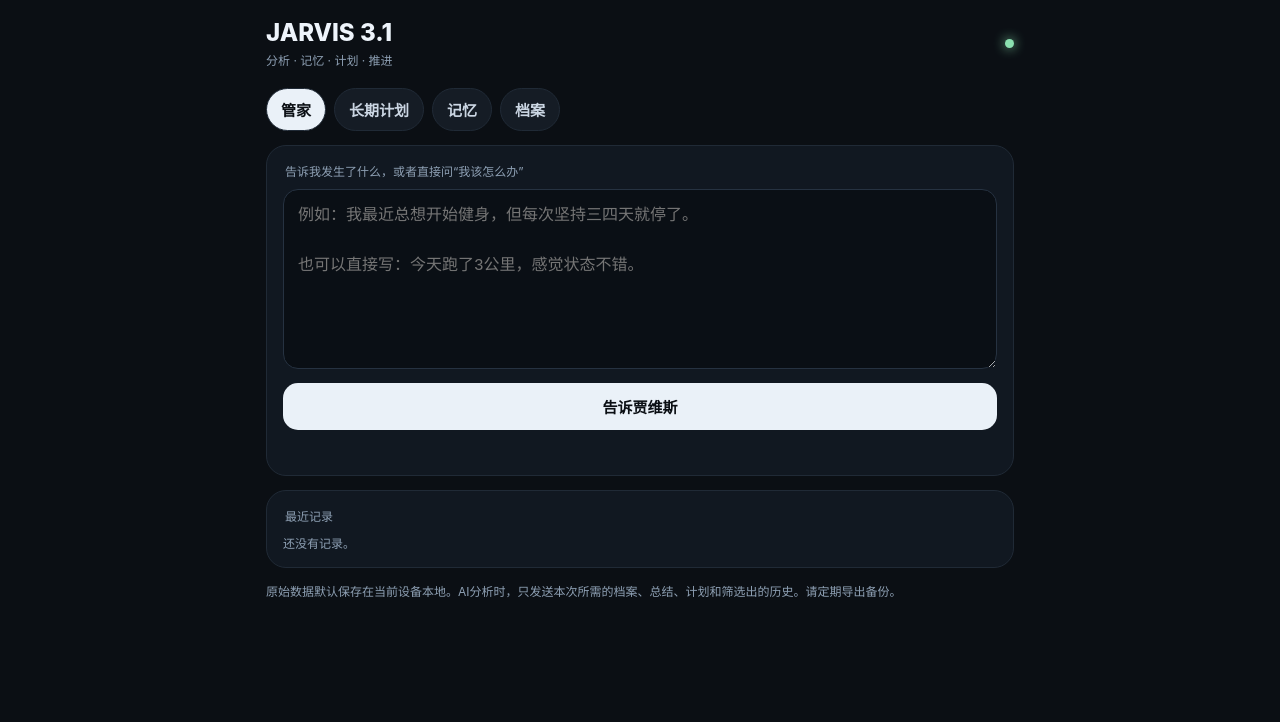
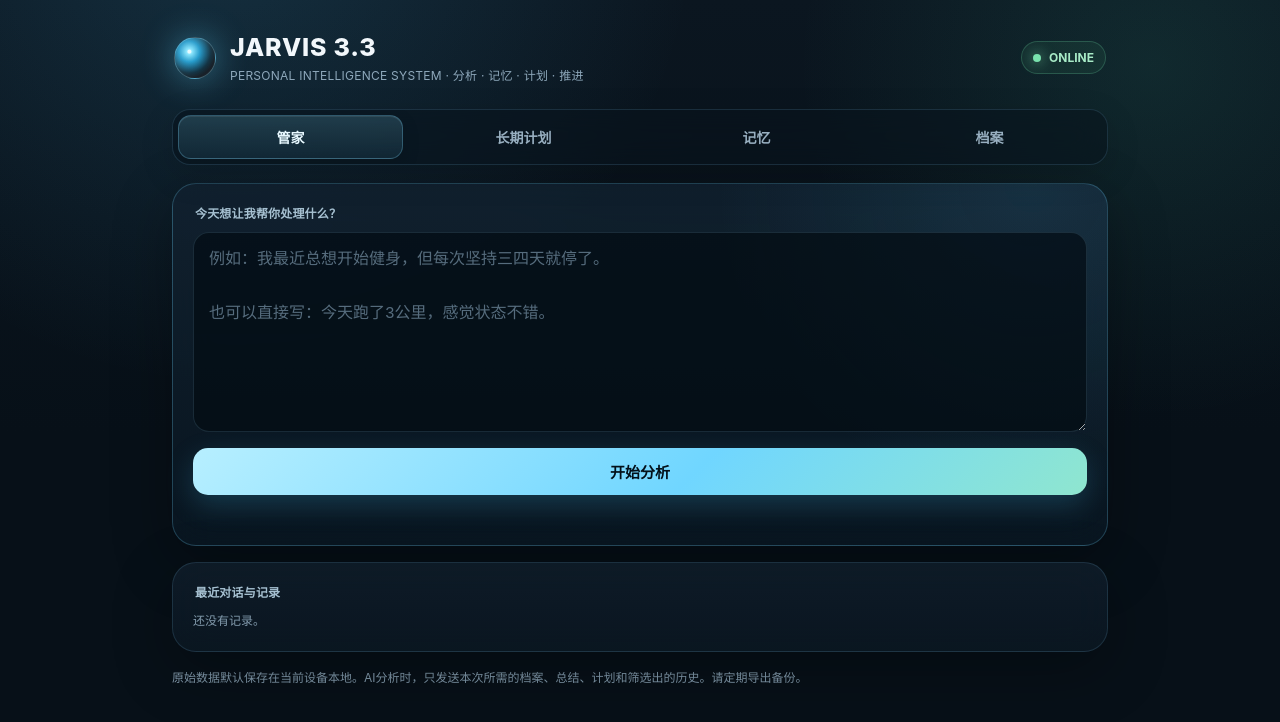
Before and after one commit to zlulu052/jarvis-personal, a website: page index.html in a window 1280 px wide. Drawn offline with Linux system fonts and the light colour scheme.

Commit message:
Update index.html

```diff
--- a/index.html
+++ b/index.html
@@ -8,29 +8,205 @@
 <meta name="apple-mobile-web-app-status-bar-style" content="black-translucent">
 <meta name="apple-mobile-web-app-title" content="Jarvis">
 <link rel="manifest" href="/manifest.webmanifest">
-<title>Jarvis 2</title>
+<title>Jarvis 3.3</title>
+
 <style>
-:root{--bg:#0b0f14;--panel:#121821;--line:#202a36;--text:#eef4fb;--muted:#8ea0b4;--btn:#eaf1f8}
+:root{
+  --bg:#071018;
+  --bg2:#0b1620;
+  --panel:rgba(16,29,41,.78);
+  --panel-strong:rgba(12,24,35,.96);
+  --line:rgba(121,185,220,.16);
+  --line-strong:rgba(120,209,255,.30);
+  --text:#f2f7fb;
+  --muted:#8ea8bb;
+  --muted2:#6f8798;
+  --accent:#73d7ff;
+  --accent2:#9ce8ff;
+  --good:#79e2ad;
+  --warn:#ffd27a;
+  --shadow:0 18px 60px rgba(0,0,0,.30);
+}
 *{box-sizing:border-box;-webkit-tap-highlight-color:transparent}
-body{margin:0;background:var(--bg);color:var(--text);font-family:-apple-system,BlinkMacSystemFont,"SF Pro Text","Segoe UI","PingFang SC","Microsoft YaHei",sans-serif}
-.app{max-width:780px;margin:auto;padding:calc(env(safe-area-inset-top) + 18px) 16px calc(env(safe-area-inset-bottom) + 70px)}
-header{display:flex;justify-content:space-between;align-items:center;margin-bottom:20px}.brand{font-size:24px;font-weight:800}.sub,.small,.label,.status{color:var(--muted)}.sub,.small,.label,.status{font-size:12px}.sub{margin-top:4px}.dot{width:9px;height:9px;border-radius:50%;background:#8be0b0;box-shadow:0 0 12px #8be0b0}
-.tabs{display:flex;gap:8px;overflow:auto;margin-bottom:14px}.tab{white-space:nowrap;background:#151c25;border:1px solid var(--line);color:#cbd6e3;padding:10px 14px;border-radius:999px;font-weight:700}.tab.active{background:#eaf1f8;color:#0b0f14}
-.card{background:#111821;border:1px solid var(--line);border-radius:20px;padding:16px;margin-bottom:14px}
-textarea,input,select{width:100%;border:1px solid #263241;background:#0a0f15;color:var(--text);border-radius:15px;padding:14px;font-size:16px;outline:none}
-textarea{min-height:130px;resize:vertical;line-height:1.55}.tall{min-height:180px}
-button{border:0;border-radius:15px;padding:13px 16px;font-size:15px;font-weight:750}.primary{width:100%;margin-top:10px;background:var(--btn);color:#0b0f14}.secondary{background:#1b2430;color:#dce7f3;border:1px solid #283646}
-.grid{display:grid;grid-template-columns:1fr 1fr;gap:9px}.wide{grid-column:1/-1}.row{display:flex;gap:9px}.row>*{flex:1}.hidden{display:none!important}
-.label{margin:0 0 10px 2px}.status{min-height:20px;margin-top:9px}.analysis,.planpre{white-space:pre-wrap;line-height:1.7}.analysis{font-size:15px}.planpre{font-size:13px;color:#d9e3ee}
-.item{border-top:1px solid var(--line);padding-top:12px;margin-top:12px}.item:first-child{border-top:0;padding-top:0;margin-top:0}.time{font-size:11px;color:#718297;margin-bottom:6px}.entry{font-size:14px;line-height:1.55}
-.plan{border:1px solid #263242;border-radius:18px;padding:14px;margin-top:12px;background:#0d131a}.plan h3{margin:0 0 8px;font-size:17px}.bar{height:8px;background:#1d2631;border-radius:999px;overflow:hidden}.bar>div{height:100%;background:#dfe9f5}.metric{font-size:12px;color:#a8b6c7;margin:8px 0}.pill{display:inline-block;padding:5px 9px;border-radius:999px;background:#1e2834;color:#bcc9d8;font-size:11px;margin:5px 5px 0 0}
-h2{font-size:18px;margin:0 0 12px}
-@media(max-width:600px){.grid{grid-template-columns:1fr}.wide{grid-column:auto}.row{flex-direction:column}}
+html{background:var(--bg)}
+body{
+  margin:0;color:var(--text);
+  font-family:-apple-system,BlinkMacSystemFont,"SF Pro Display","SF Pro Text","Segoe UI","PingFang SC","Microsoft YaHei",sans-serif;
+  background:
+    radial-gradient(circle at 18% -10%, rgba(65,165,210,.18), transparent 34%),
+    radial-gradient(circle at 90% 8%, rgba(73,221,182,.10), transparent 26%),
+    linear-gradient(180deg,var(--bg2),var(--bg) 54%);
+  min-height:100vh;
+}
+body:before{
+  content:"";position:fixed;inset:0;pointer-events:none;opacity:.17;
+  background-image:linear-gradient(rgba(255,255,255,.025) 1px,transparent 1px),linear-gradient(90deg,rgba(255,255,255,.025) 1px,transparent 1px);
+  background-size:34px 34px;
+  mask-image:linear-gradient(to bottom,black,transparent 75%);
+}
+.app{
+  width:min(980px,100%);
+  margin:auto;
+  padding:calc(env(safe-area-inset-top) + 28px) 22px calc(env(safe-area-inset-bottom) + 72px);
+  position:relative;
+}
+header{
+  display:flex;justify-content:space-between;align-items:center;
+  margin:0 2px 22px;padding:4px 0;
+}
+.brand-wrap{display:flex;align-items:center;gap:14px}
+.brand-orb{
+  width:42px;height:42px;border-radius:50%;
+  background:radial-gradient(circle at 36% 34%,#e9fbff 0 4%,#8de8ff 7%,#269ccc 28%,#0a2b3c 58%,#071018 72%);
+  box-shadow:0 0 34px rgba(98,218,255,.42), inset 0 0 18px rgba(255,255,255,.14);
+  border:1px solid rgba(169,235,255,.38);
+}
+.brand{font-size:25px;font-weight:820;letter-spacing:.8px}
+.sub{color:var(--muted);font-size:12px;margin-top:4px;letter-spacing:.25px}
+.status-chip{
+  display:flex;align-items:center;gap:8px;padding:8px 11px;border-radius:999px;
+  border:1px solid rgba(121,226,173,.22);background:rgba(67,154,111,.10);
+  color:#a8ebc7;font-size:12px;font-weight:700;
+}
+.dot{
+  width:8px;height:8px;border-radius:50%;background:var(--good);
+  box-shadow:0 0 14px rgba(121,226,173,.95);
+}
+.tabs{
+  display:flex;gap:8px;overflow:auto;margin:0 0 18px;padding:5px;
+  border:1px solid var(--line);background:rgba(8,20,29,.54);
+  border-radius:18px;backdrop-filter:blur(18px);
+  position:sticky;top:10px;z-index:20;
+  box-shadow:0 10px 34px rgba(0,0,0,.14);
+}
+.tab{
+  flex:1;min-width:max-content;white-space:nowrap;
+  background:transparent;border:1px solid transparent;color:#98afc0;
+  padding:11px 15px;border-radius:13px;font-weight:760;font-size:14px;
+  transition:.18s ease;cursor:pointer;
+}
+.tab:hover{color:#dff6ff;background:rgba(115,215,255,.06)}
+.tab.active{
+  background:linear-gradient(180deg,rgba(132,224,255,.18),rgba(85,177,213,.10));
+  color:#e8f9ff;border-color:rgba(126,219,255,.27);
+  box-shadow:inset 0 1px 0 rgba(255,255,255,.08),0 6px 18px rgba(0,0,0,.14);
+}
+.card{
+  background:linear-gradient(180deg,rgba(16,30,43,.82),rgba(11,24,35,.80));
+  border:1px solid var(--line);
+  border-radius:24px;padding:20px;margin-bottom:16px;
+  box-shadow:var(--shadow);
+  backdrop-filter:blur(20px);
+}
+#tab-chat>.card:first-child{
+  border-color:rgba(115,215,255,.23);
+  background:
+    radial-gradient(circle at 92% 0%,rgba(79,187,231,.11),transparent 34%),
+    linear-gradient(180deg,rgba(17,33,47,.90),rgba(10,23,34,.88));
+}
+textarea,input,select{
+  width:100%;border:1px solid rgba(118,174,204,.18);
+  background:rgba(4,13,20,.72);color:var(--text);
+  border-radius:16px;padding:14px 15px;font-size:16px;outline:none;
+  transition:border .18s,box-shadow .18s,background .18s;
+}
+textarea::placeholder,input::placeholder{color:#566c7d}
+textarea:focus,input:focus,select:focus{
+  border-color:rgba(115,215,255,.58);
+  box-shadow:0 0 0 3px rgba(115,215,255,.08);
+  background:rgba(4,14,21,.90);
+}
+textarea{min-height:130px;resize:vertical;line-height:1.68}
+.tall{min-height:200px}
+button{
+  border:0;border-radius:15px;padding:13px 16px;font-size:15px;font-weight:790;
+  cursor:pointer;transition:transform .12s ease,box-shadow .18s ease,opacity .18s;
+}
+button:active{transform:scale(.985)}
+button:disabled{opacity:.55;cursor:wait}
+.primary{
+  width:100%;margin-top:12px;color:#031019;
+  background:linear-gradient(135deg,#b7efff,#70d6ff 56%,#8fe6cf);
+  box-shadow:0 10px 28px rgba(65,184,227,.22);
+}
+.primary:hover{box-shadow:0 13px 34px rgba(65,184,227,.30)}
+.secondary{
+  background:rgba(24,43,57,.84);color:#d8edf6;
+  border:1px solid rgba(121,185,220,.17);
+}
+.secondary:hover{background:rgba(31,53,68,.92)}
+.grid{display:grid;grid-template-columns:1fr 1fr;gap:10px}
+.wide{grid-column:1/-1}
+.row{display:flex;gap:10px}.row>*{flex:1}
+.hidden{display:none!important}
+.label{
+  margin:0 0 11px 2px;color:#a6c0d1;font-size:12px;font-weight:720;
+  letter-spacing:.18px;text-transform:none;
+}
+.status{min-height:20px;margin-top:10px;color:#7fa1b7;font-size:12px}
+.analysis,.planpre{white-space:pre-wrap;line-height:1.78}
+.analysis{font-size:15px;color:#deedf4}
+#answerCard{
+  border-color:rgba(126,226,173,.22);
+  background:linear-gradient(180deg,rgba(14,35,38,.78),rgba(11,27,34,.86));
+}
+#answerCard .label{color:#9be2bd}
+#pendingCard{
+  border-color:rgba(255,210,122,.24);
+  background:linear-gradient(180deg,rgba(45,36,20,.52),rgba(19,28,35,.90));
+}
+#pendingCard .label{color:#f2d18c}
+.item{
+  border-top:1px solid rgba(121,185,220,.11);
+  padding-top:14px;margin-top:14px;
+}
+.item:first-child{border-top:0;padding-top:0;margin-top:0}
+.time{font-size:11px;color:#6f8798;margin-bottom:7px}
+.entry{font-size:14px;line-height:1.62;color:#d8e7ef}
+.plan{
+  border:1px solid rgba(115,215,255,.17);
+  border-radius:20px;padding:16px;margin-top:14px;
+  background:linear-gradient(180deg,rgba(10,24,34,.92),rgba(7,18,27,.88));
+}
+.plan h3{margin:0 0 8px;font-size:17px}
+.bar{height:9px;background:rgba(255,255,255,.055);border-radius:999px;overflow:hidden;border:1px solid rgba(255,255,255,.035)}
+.bar>div{height:100%;background:linear-gradient(90deg,#70d6ff,#84e8c1);box-shadow:0 0 18px rgba(112,214,255,.30)}
+.metric{font-size:12px;color:#9ab1c1;margin:9px 0}
+.pill{
+  display:inline-block;padding:5px 9px;border-radius:999px;
+  background:rgba(79,150,181,.11);color:#b9d9e7;
+  border:1px solid rgba(108,191,225,.12);
+  font-size:11px;margin:5px 5px 0 0;
+}
+.small{color:#839bad;font-size:12px;line-height:1.65}
+h2{font-size:19px;margin:0 0 12px;letter-spacing:.15px}
+details summary{cursor:pointer;color:#b9cfdb}
+footer{}
+body::-webkit-scrollbar{width:10px}
+body::-webkit-scrollbar-thumb{background:#1c3342;border-radius:999px;border:2px solid var(--bg)}
+@media(max-width:700px){
+  .app{padding:calc(env(safe-area-inset-top) + 18px) 14px calc(env(safe-area-inset-bottom) + 64px)}
+  .brand-orb{width:36px;height:36px}
+  .brand{font-size:22px}
+  .status-chip{padding:7px 9px}
+  .grid{grid-template-columns:1fr}.wide{grid-column:auto}
+  .row{flex-direction:column}
+  .card{border-radius:20px;padding:16px}
+  .tabs{top:8px;border-radius:16px}
+  .tab{padding:10px 12px}
+}
 </style>
+
 </head>
 <body>
 <div class="app">
-<header><div><div class="brand">JARVIS 3.1</div><div class="sub">分析 · 记忆 · 计划 · 推进</div></div><div class="dot"></div></header>
+<header>
+<div class="brand-wrap">
+  <div class="brand-orb" aria-hidden="true"></div>
+  <div><div class="brand">JARVIS 3.3</div><div class="sub">PERSONAL INTELLIGENCE SYSTEM · 分析 · 记忆 · 计划 · 推进</div></div>
+</div>
+<div class="status-chip"><div class="dot"></div><span>ONLINE</span></div>
+</header>
 <div class="tabs">
 <button class="tab active" data-tab="chat">管家</button>
 <button class="tab" data-tab="plans">长期计划</button>
@@ -40,9 +216,9 @@ h2{font-size:18px;margin:0 0 12px}
 
 <section id="tab-chat">
 <div class="card">
-<div class="label">告诉我发生了什么，或者直接问“我该怎么办”</div>
+<div class="label">今天想让我帮你处理什么？</div>
 <textarea id="input" class="tall" placeholder="例如：我最近总想开始健身，但每次坚持三四天就停了。&#10;&#10;也可以直接写：今天跑了3公里，感觉状态不错。"></textarea>
-<button class="primary" id="send">告诉贾维斯</button>
+<button class="primary" id="send">开始分析</button>
 <div id="status" class="status"></div>
 </div>
 <div class="card hidden" id="pendingCard">
@@ -53,7 +229,7 @@ h2{font-size:18px;margin:0 0 12px}
 <div id="pendingStatus" class="status"></div>
 </div>
 <div class="card hidden" id="answerCard"><div class="label">Jarvis 的判断</div><div id="answer" class="analysis"></div></div>
-<div class="card"><div class="label">最近记录</div><div id="history"></div></div>
+<div class="card"><div class="label">最近对话与记录</div><div id="history"></div></div>
 </section>
 
 <section id="tab-plans" class="hidden">
```
